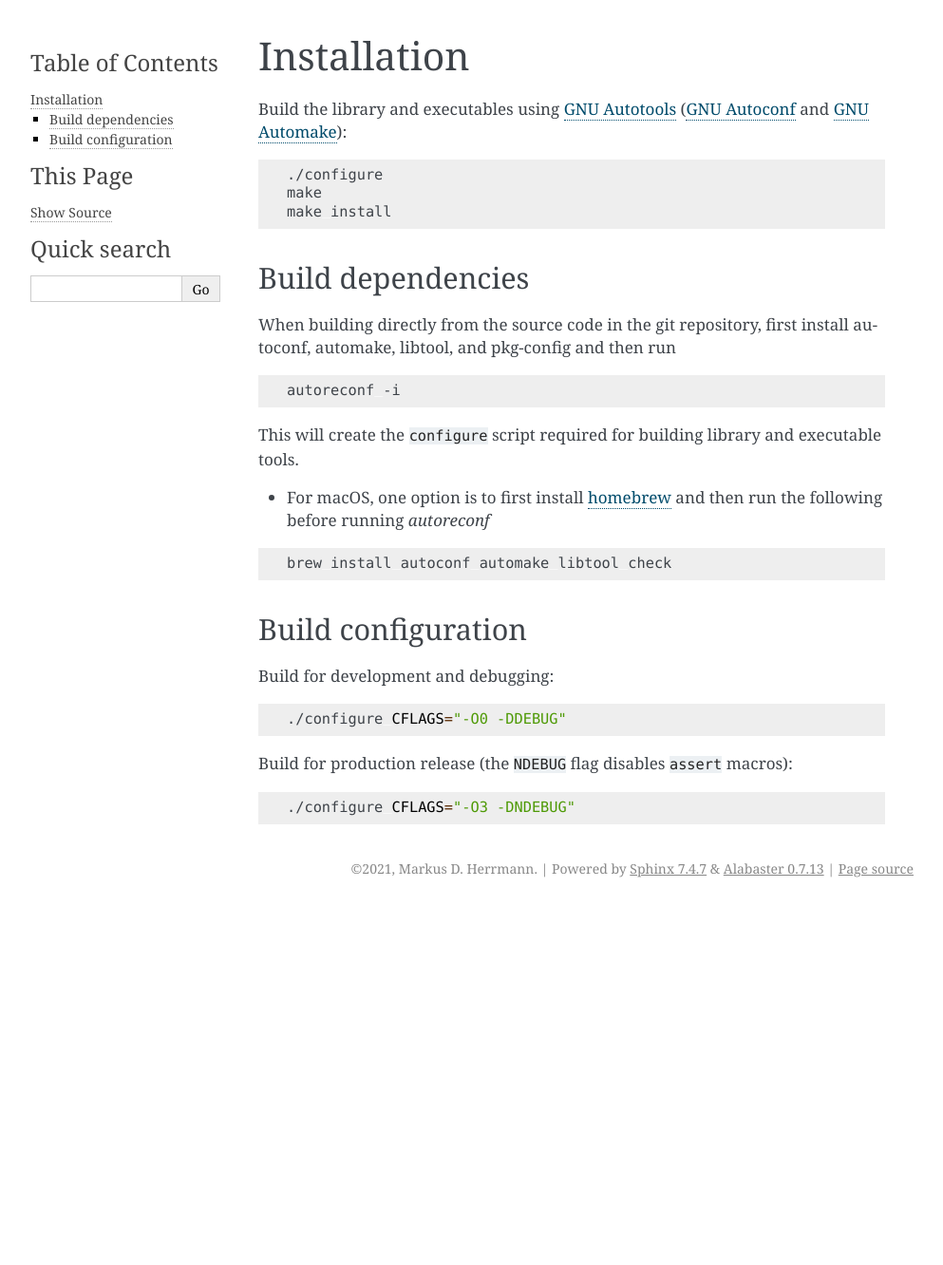
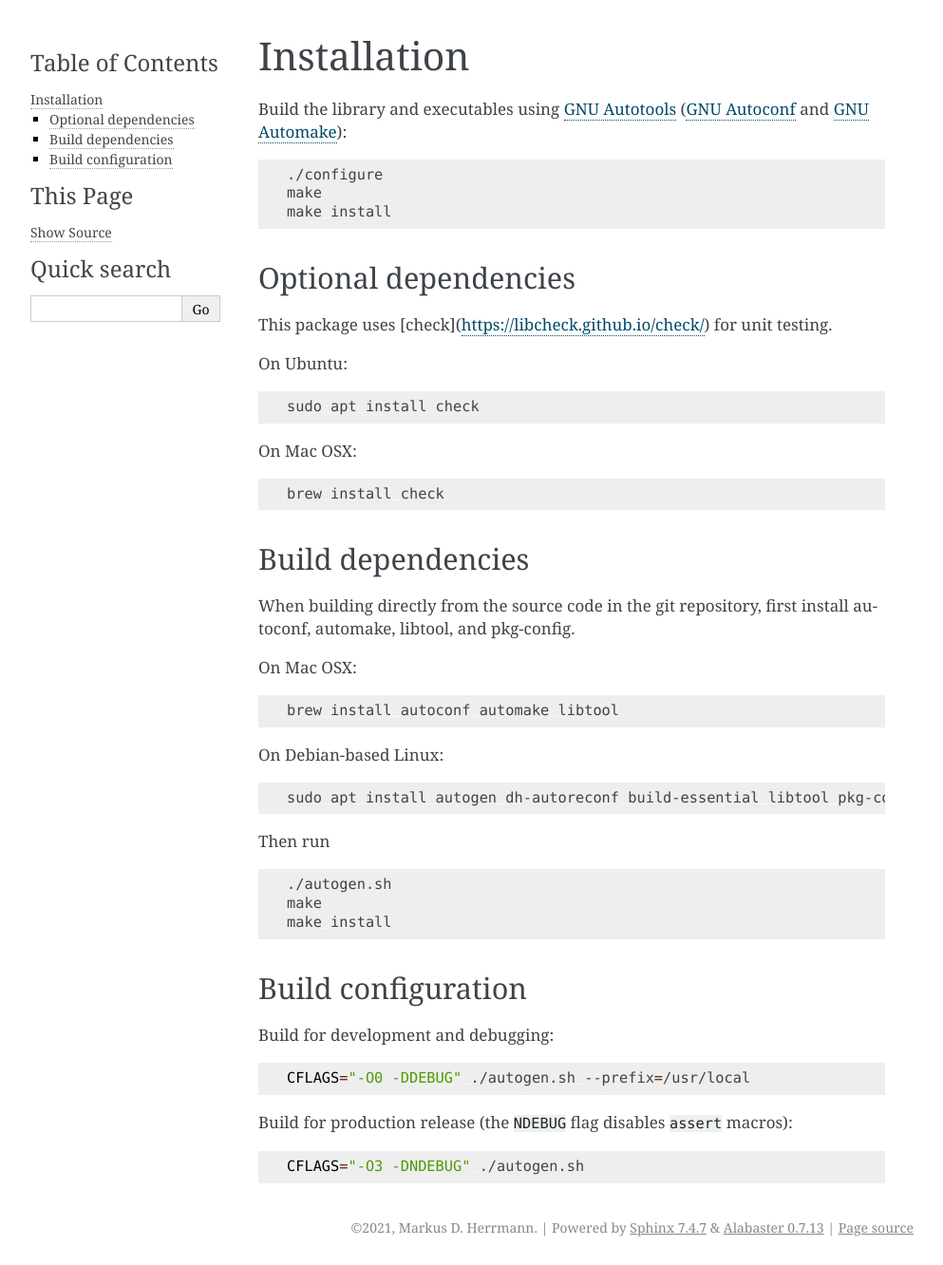
Before and after one commit to ImagingDataCommons/libdicom, a Sphinx documentation site: the page built from doc/source/installation.rst, in a window 1280 px wide. Shown: the whole page at 95% size, without its empty margins (148-1141 px from the left). Built offline with Sphinx 7.4.7, drawn with Linux system fonts in a browser that asks for light colours; before the commit the page ends 954 px from its top, so only the background shows below that.

Commit message:
Make check dependency optional

```diff
--- a/doc/source/installation.rst
+++ b/doc/source/installation.rst
@@ -9,23 +9,49 @@ Build the library and executables using `GNU Autotools <https://www.gnu.org/soft
     make
     make install
 
+Optional dependencies
++++++++++++++++++++++
+
+This package uses [check](https://libcheck.github.io/check/) for unit testing.
+
+On Ubuntu:
+
+.. code:: bash
+
+    sudo apt install check
+
+On Mac OSX:
+
+.. code:: bash
+
+    brew install check
+
 Build dependencies
 ++++++++++++++++++
 
 When building directly from the source code in the git repository, first install
-autoconf, automake, libtool, and pkg-config and then run
+autoconf, automake, libtool, and pkg-config.
+
+On Mac OSX:
 
 .. code:: bash
 
-    autoreconf -i
+    brew install autoconf automake libtool
 
-This will create the ``configure`` script required for building library and executable tools.
-
-* For macOS, one option is to first install  `homebrew <https://brew.sh/>`_ and then run the following before running `autoreconf`
+On Debian-based Linux:
 
 .. code:: bash
 
-    brew install autoconf automake libtool check
+    sudo apt install autogen dh-autoreconf build-essential libtool pkg-config
+
+
+Then run
+
+.. code:: bash
+
+    ./autogen.sh
+    make
+    make install
 
 
 Build configuration
@@ -35,10 +61,10 @@ Build for development and debugging:
 
 .. code:: bash
 
-    ./configure CFLAGS="-O0 -DDEBUG"
+    CFLAGS="-O0 -DDEBUG" ./autogen.sh --prefix=/usr/local
 
 Build for production release (the ``NDEBUG`` flag disables ``assert`` macros):
 
 .. code:: bash
 
-    ./configure CFLAGS="-O3 -DNDEBUG"
+    CFLAGS="-O3 -DNDEBUG" ./autogen.sh
```
Also changed, not shown: 1 other file.
